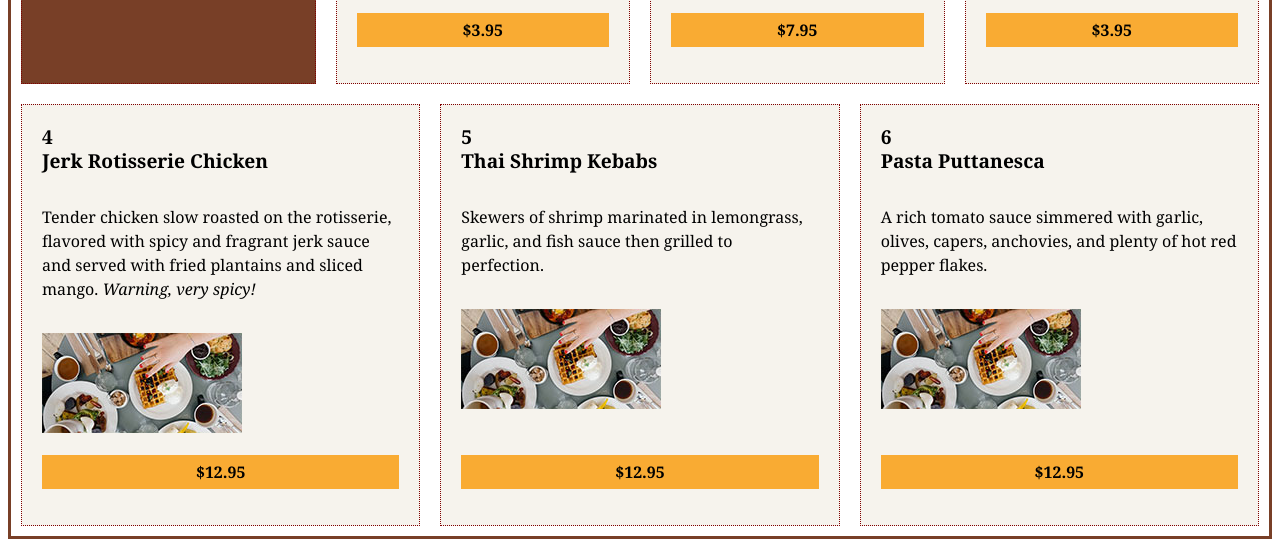
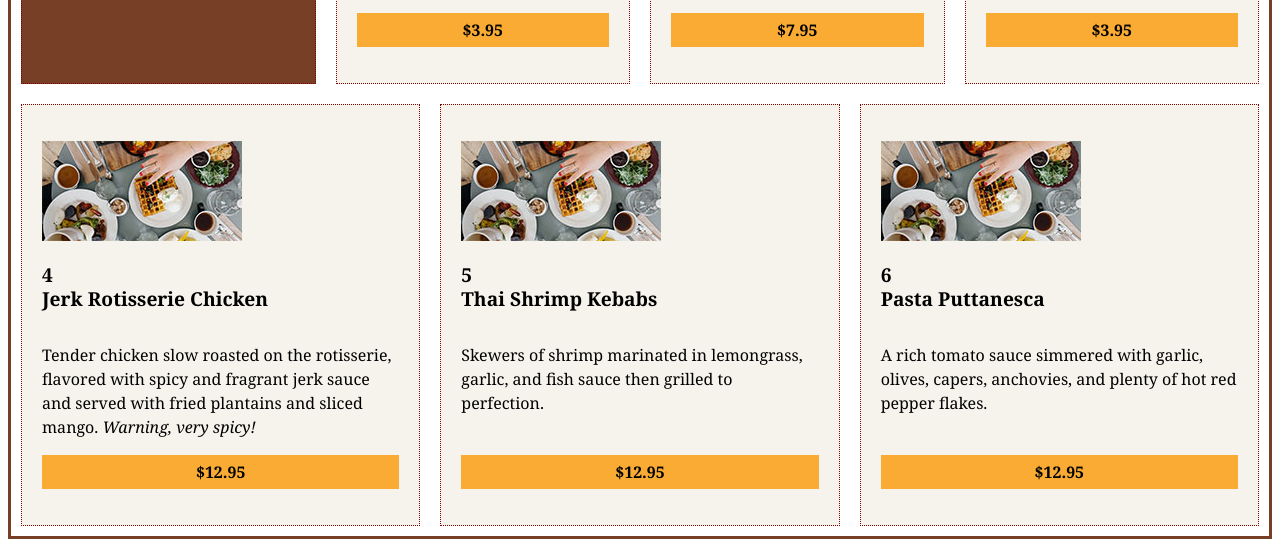
Before and after one commit to Mettevebert/black-goose-bistro-online-menu-ex-17-3, a plain HTML site: page index.html in a window 1280 px wide. Shown: the part 359-906 px from the top of the page. Drawn offline with Linux system fonts and the light colour scheme.

Commit message:
Third commit
Moved photos to top of menu items using order

```diff
--- a/css/style.css
+++ b/css/style.css
@@ -47,3 +47,6 @@ section {
   text-align: center;
   margin-top: auto;
 }
+.photo {
+  order: -1;
+}
```
